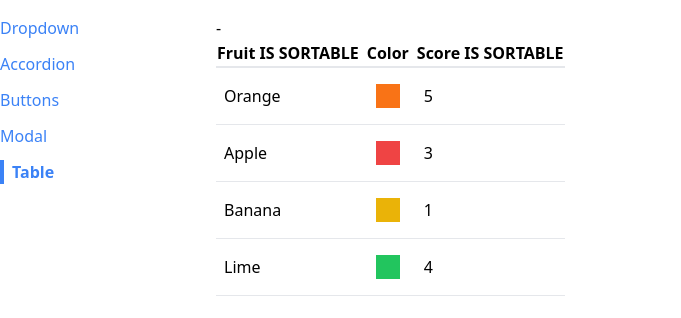
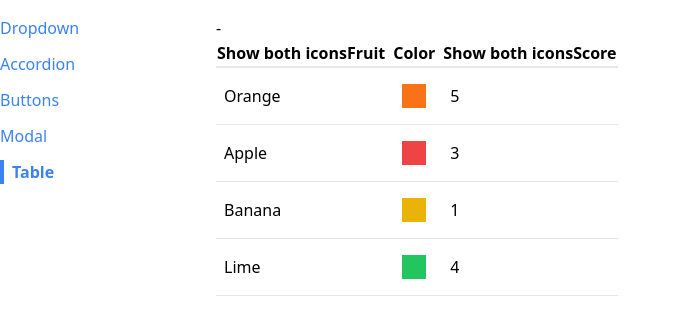
Before and after one commit to Atman-Shah/Modern-React-with-Redux, a React (Create React App) app in the folder 6. comps/: page /table in a window 1280 px wide. Shown: the top 318 px of the page, without its empty margins (0-681 px from the left). Built offline with nearby package versions, Linux system fonts and the light colour scheme.

Commit message:
272th Video - Determining Icon Set

```diff
--- a/6. comps/src/components/SortableTable.js
+++ b/6. comps/src/components/SortableTable.js
@@ -7,31 +7,36 @@
   const [sortBy, setSortBy] = useState(null);
 
   const handleClick = (label) => {
-        if(sortOrder === null) {
+    if (sortOrder === null) {
       setSortOrder("asc");
       setSortBy(label);
-        } else if(sortOrder === "asc") {
+    } else if (sortOrder === "asc") {
       setSortOrder("desc");
       setSortBy(label);
-        } else if(sortOrder === "desc") {
+    } else if (sortOrder === "desc") {
       setSortOrder(null);
       setSortBy(null);
     }
   };
 
   const updatedConfig = config.map((column) => {
-        if(!column.sortValue) {
+    if (!column.sortValue) {
       return column;
     }
 
     return {
       ...column,
-            header: () => <th onClick={() => handleClick(column.label)}>{column.label} IS SORTABLE</th>
+      header: () => (
+        <th onClick={() => handleClick(column.label)}>
+            {getIcons(column.label, sortBy, sortOrder)}
+          {column.label}
+        </th>
+      ),
     };
   });
 
   let sortedData = data;
-     if(sortOrder && sortBy) {
+  if (sortOrder && sortBy) {
     const { sortValue } = config.find((column) => column.label === sortBy);
     sortedData = [...data].sort((a, b) => {
       const valueA = sortValue(a);
@@ -39,19 +44,34 @@
 
       const reverseOrder = sortOrder === "deascsc" ? 1 : -1;
 
-            if(typeof valueA === "string") {
+      if (typeof valueA === "string") {
         return reverseOrder * valueA.localeCompare(valueB);
       } else {
         return reverseOrder * (valueA - valueB);
       }
-
     });
   }
 
-  return (<div>
+  return (
+    <div>
       {sortOrder} - {sortBy}
       <Table {...props} data={sortedData} config={updatedConfig} />
-    </div>);
+    </div>
+  );
+}
+
+function getIcons(label, sortBy, sortOrder) {
+    if(label !== sortBy) {
+        return "Show both icons";
+    }
+
+    if(sortOrder === null) {
+        return "Show both icons";
+    } else if(sortOrder === "asc") {
+        return "Show up icon";
+    } else if(sortOrder === "desc") {
+        return "Show down icon";
+    }
 }
 
 export default SortableTable;
```
Lines whose indentation alone changed are shown as unchanged.
